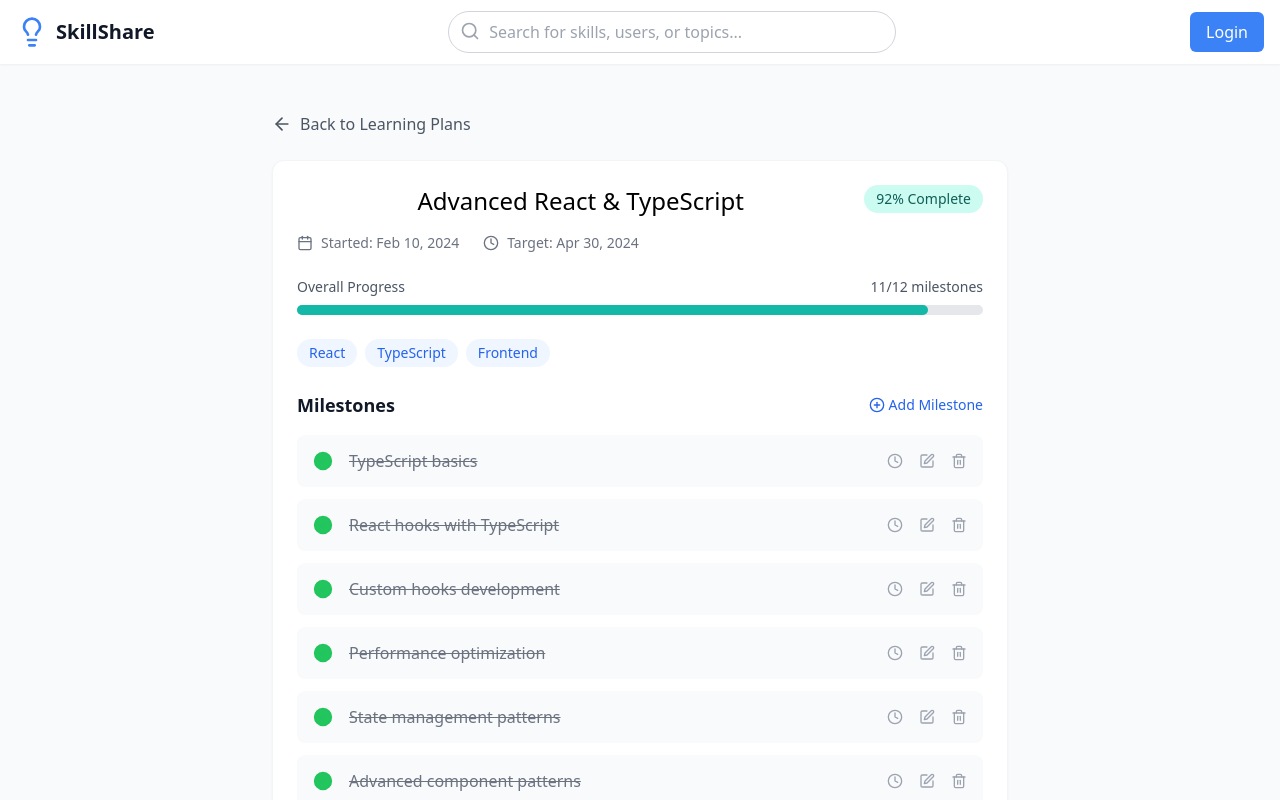
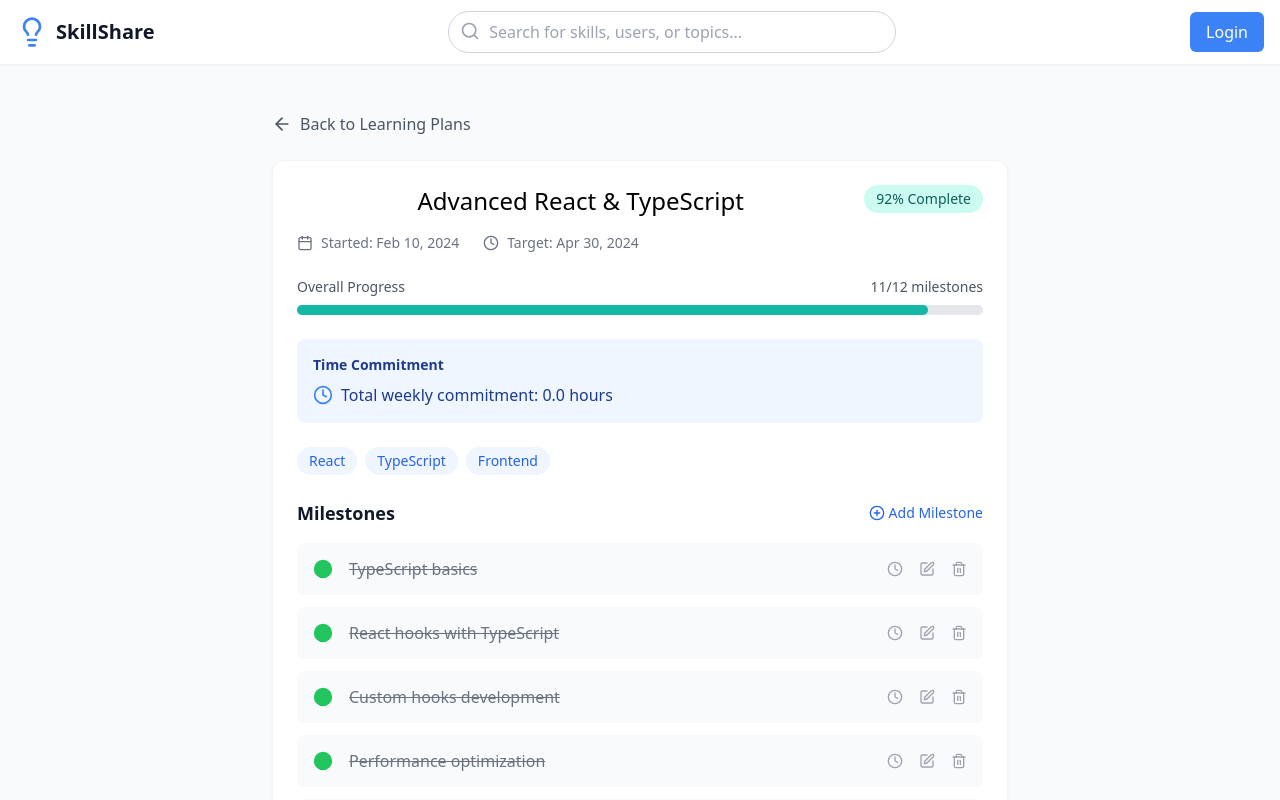
Before and after one commit to Chamath-11/skillsharingplatform, a React (Vite) app in the folder project/: page /plan/1 in a window 1280 px wide. Shown: the top 800 px of the page. Built offline with nearby package versions, Linux system fonts and the light colour scheme.

Commit message:
milestones2
it22548528

```diff
--- a/project/src/pages/PlanDetailsPage.tsx
+++ b/project/src/pages/PlanDetailsPage.tsx
@@ -1,5 +1,5 @@
 import { useEffect, useState } from 'react';
-import { useParams, useNavigate } from 'react-router-dom';
+import { useParams, useNavigate } from '@remix-run/react';
 import { format } from 'date-fns';
 import { ArrowLeft, Calendar, Clock, CheckCircle2, PlusCircle, Edit, Trash2 } from 'lucide-react';
 
@@ -27,7 +27,7 @@ interface LearningPlan {
 }
 
 const PlanDetailsPage = () => {
-  const { id } = useParams();
+  const { id } = useParams<{ id: string }>();
   const navigate = useNavigate();
   const [plan, setPlan] = useState<LearningPlan | null>(null);
   const [loading, setLoading] = useState(true);
@@ -141,6 +141,20 @@ const PlanDetailsPage = () => {
     setEditingCommitment(null);
   };
 
+  const calculateTotalWeeklyCommitment = (): number => {
+    if (!plan) return 0;
+
+    return plan.milestones.reduce((total, milestone) => {
+      if (!milestone.commitment) return total;
+
+      if (milestone.commitment.frequency === 'daily') {
+        return total + (milestone.commitment.hours * 7);
+      } else {
+        return total + milestone.commitment.hours;
+      }
+    }, 0);
+  };
+
   if (loading) {
     return (
       <div className="flex justify-center items-center min-h-screen">
@@ -206,6 +220,17 @@ const PlanDetailsPage = () => {
                 className="bg-teal-500 h-2.5 rounded-full transition-all duration-300"
                 style={{ width: `${plan.progress}%` }}
               ></div>
+            </div>
+          </div>
+
+          {/* Time Commitment Summary */}
+          <div className="mb-6 p-4 bg-blue-50 rounded-lg">
+            <h3 className="text-sm font-semibold text-blue-900 mb-2">Time Commitment</h3>
+            <div className="flex items-center">
+              <Clock className="h-5 w-5 text-blue-500 mr-2" />
+              <span className="text-blue-900">
+                Total weekly commitment: {calculateTotalWeeklyCommitment().toFixed(1)} hours
+              </span>
             </div>
           </div>
 
```
